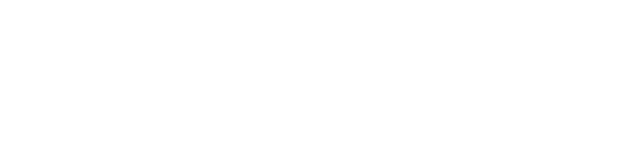
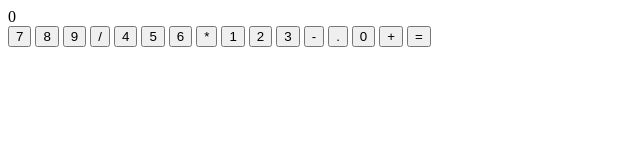
Before and after one commit to dthackray/top-calculator, a plain HTML site: page index.html in a window 1280 px wide. Shown: the whole page, without its empty margins (0-640 px from the left). Drawn offline with Linux system fonts and the light colour scheme.

Commit message:
Add HTML skeleton

```diff
--- a/index.html
+++ b/index.html
@@ -9,6 +9,30 @@
     <script type="text/javascript" src="./script.js"></script>
 </head>
 <body>
-
+    <div class="container">
+        <div class="calculator">
+            <div class="screen">
+                0
+            </div>
+            <div class="buttons">
+                <button class="btn">7</button>
+                <button class="btn">8</button>
+                <button class="btn">9</button>
+                <button class="btn">/</button>
+                <button class="btn">4</button>
+                <button class="btn">5</button>
+                <button class="btn">6</button>
+                <button class="btn">*</button>
+                <button class="btn">1</button>
+                <button class="btn">2</button>
+                <button class="btn">3</button>
+                <button class="btn">-</button>
+                <button class="btn">.</button>
+                <button class="btn">0</button>
+                <button class="btn">+</button>
+                <button class="btn">=</button>
+            </div>
+        </div>
+    </div>
 </body>
 </html>
--- a/script.js
+++ b/script.js
@@ -26,5 +26,3 @@
             return divide(a, b)
     }
 }
-
-console.log(operate(2, 4, "+"))
```
